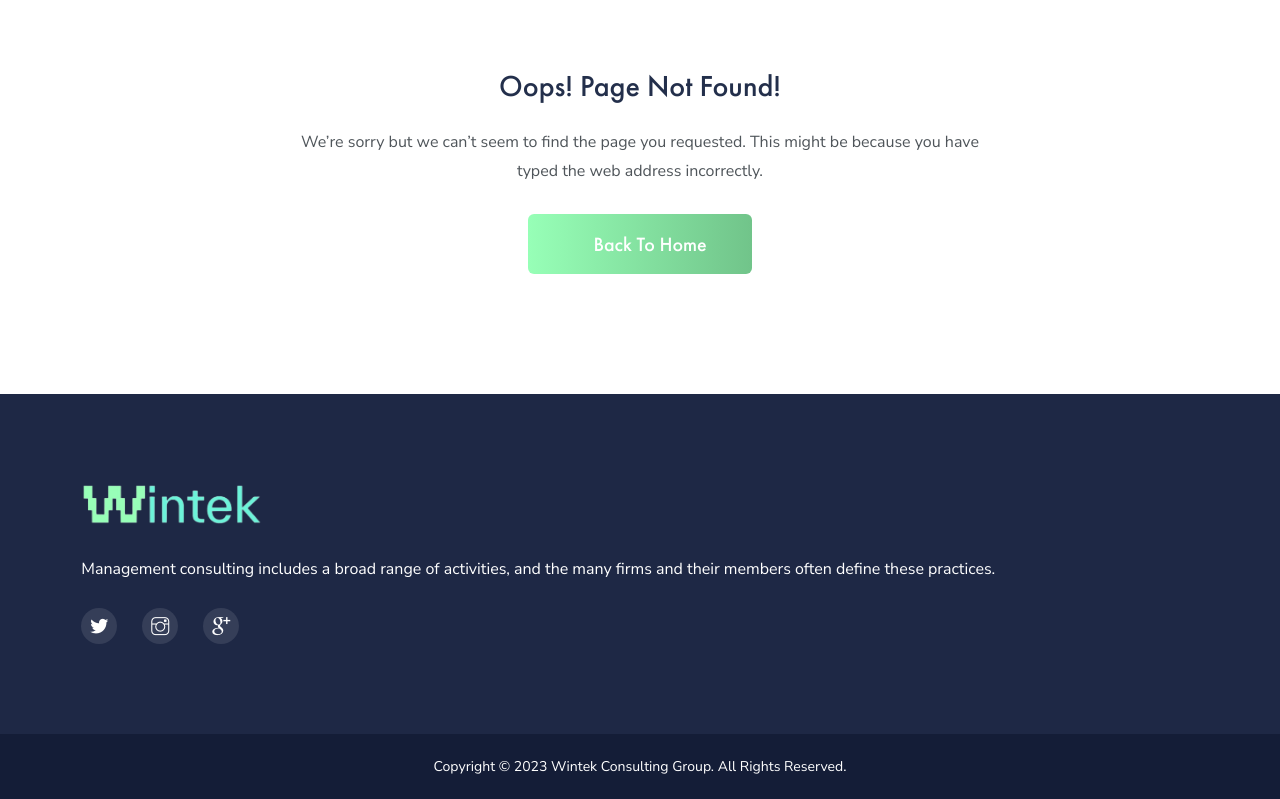
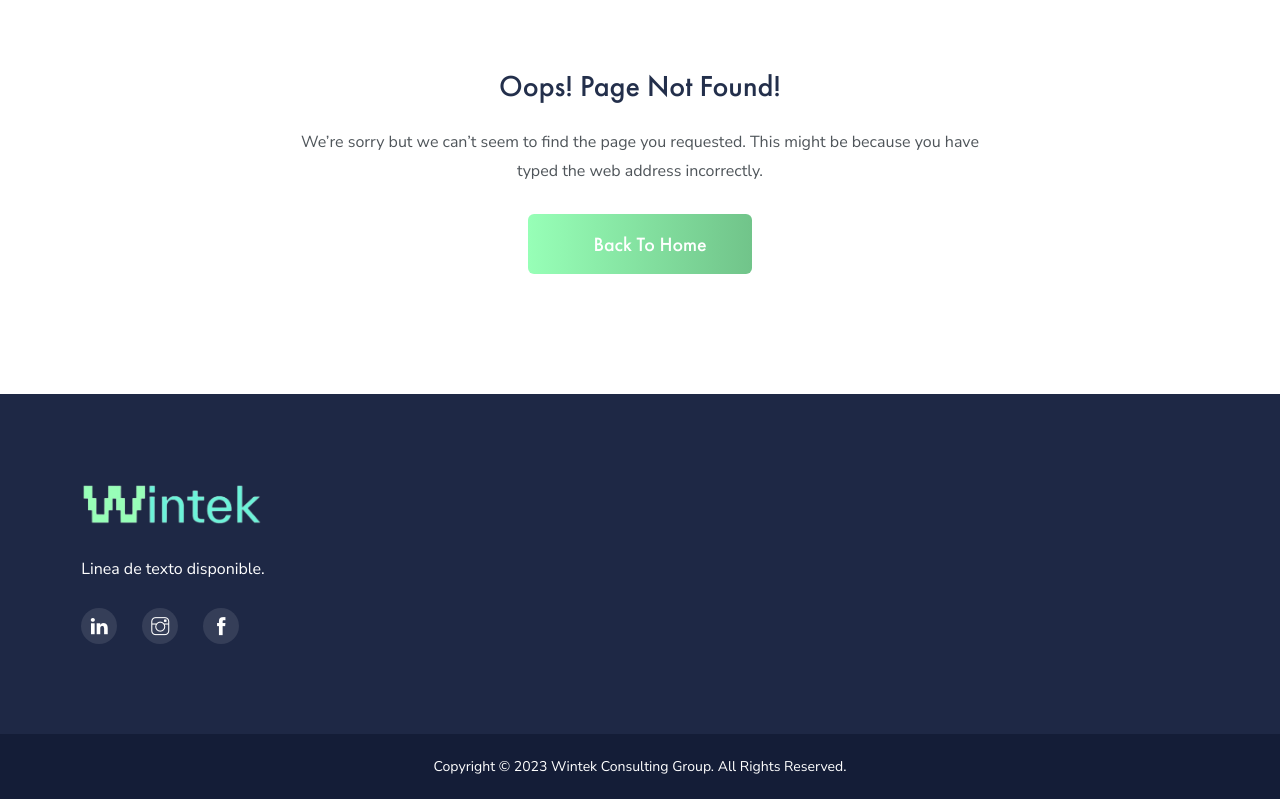
Before and after one commit to gabrielabarajas/wintek-consulting-group, a Next.js app: page /404 in a window 1280 px wide. Shown: the part 878-1677 px from the top of the page. Built offline with nearby package versions, Linux system fonts and the light colour scheme; a web font is replaced by a local one.

Commit message:
changes 19 10 19 56

```diff
--- a/components/AvancemosSection/Avancemos.js
+++ b/components/AvancemosSection/Avancemos.js
@@ -14,7 +14,7 @@ const Avancemos = () => {
       }
 
     return (
-        <section id="avancemosSec" className="wpo-hero-section-1 wpo-hero-section-2" >
+        <section id="avancemosSec" className="wpo-hero-section-1 wpo-hero-section-2">
             <div className="container">
             <p className={styles.title}>Avancemos Juntos</p>
                 <div className="row">
--- a/components/footer/Footer.js
+++ b/components/footer/Footer.js
@@ -1,8 +1,6 @@
 import React from 'react'
 import Link from 'next/link'
 import Logo from '/public/images/logo.png'
-import Projects from '../../api/project'
-import Services from '../../api/service'
 import Image from 'next/image'
 
 
@@ -19,14 +17,14 @@ const Footer = (props) => {
                     <div className="widget about-widget">
                         <div className="logo widget-title">
                             <Link onClick={ClickHandler} href="/">
-                                <Image src={Logo} alt="blog" />
+                                <Image src={Logo} alt="" />
                             </Link>
                         </div>
-                        <p>Management consulting includes a broad range of activities, and the many firms and their members often define these practices.</p>
+                        <p>Linea de texto disponible.</p>
                         <ul>
                             <li>
                                 <Link onClick={ClickHandler} href="/">
-                                    <i className="ti-twitter-alt"></i>
+                                    <i className="ti-linkedin"></i>
                                 </Link>
                             </li>
                             <li>
@@ -36,7 +34,7 @@ const Footer = (props) => {
                             </li>
                             <li>
                                 <Link onClick={ClickHandler} href="/">
-                                    <i className="ti-google"></i>
+                                    <i className="ti-facebook"></i>
                                 </Link>
                             </li>
                         </ul>
```
